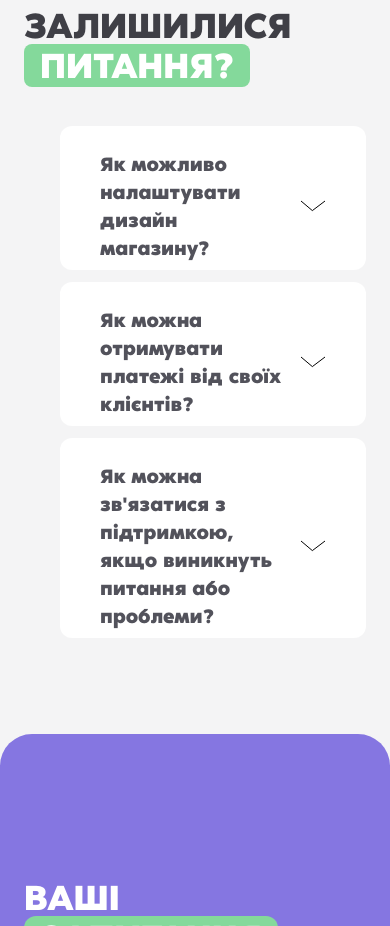
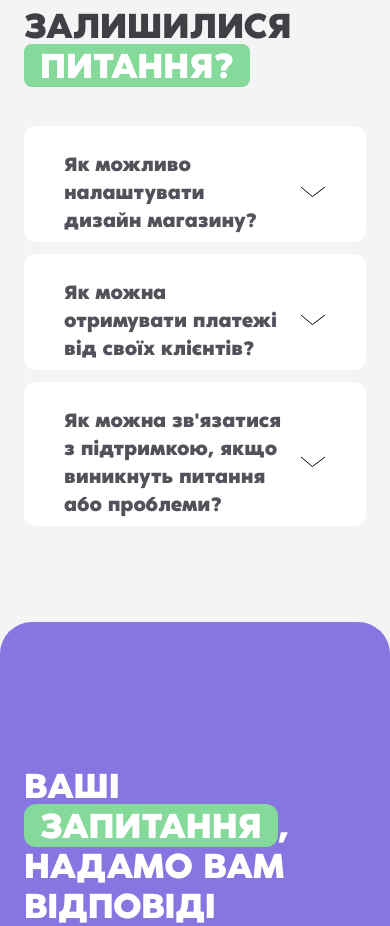
Before and after one commit to flurium/spentoday, a SvelteKit app: page / in a window 390 px wide. Shown: the part 8380-9306 px from the top of the page. Built offline with nearby package versions, Linux system fonts and the light colour scheme; no server answers.

Commit message:
Questions fix

```diff
--- a/src/features/landing/questions/Questions.svelte
+++ b/src/features/landing/questions/Questions.svelte
@@ -37,7 +37,7 @@
   </h2>
 
   {#each questions as question}
-    <details class="bg-white mt-3 ml-9 rounded-xl md:col-span-3 md:relative">
+    <details class="bg-white mt-3 md:ml-9 rounded-xl md:col-span-3 md:relative">
       <GreenStar
         class="hidden md:block absolute top-0 left-0 z-10 mt-8 ml-20 h-[70px] w-[70px]"
       />
```
